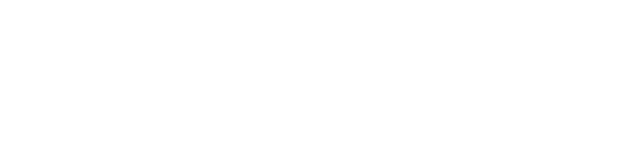
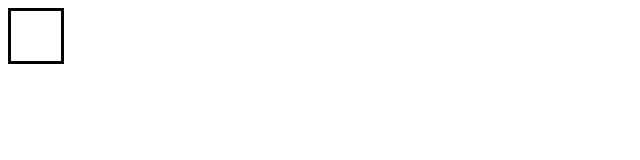
Before and after one commit to Tryndameir/etch-a-sketch, a plain HTML site: page index.html in a window 1280 px wide. Shown: the full height of the page, 0-640 px from the left. Drawn offline with Linux system fonts and the light colour scheme.

Commit message:
added a box with black border with js

```diff
--- a/index.html
+++ b/index.html
@@ -4,8 +4,12 @@
     <meta charset="UTF-8">
     <meta name="viewport" content="width=device-width, initial-scale=1.0">
     <title>Etch a Sketch</title>
+    <link rel="stylesheet" href="style.css">
 </head>
 <body>
+    <div class="container">
+
+    </div>
 
 
 
@@ -21,7 +25,6 @@
 
 
 
-
-
+<script src="./myScript.js"></script>
 </body>
 </html>
--- a/myScript.js
+++ b/myScript.js
@@ -0,0 +1,4 @@
+const container = document.querySelector('.container');
+const div = document.createElement('div');
+container.appendChild(div);
+div.style.cssText = 'border: solid; border-color: black; width: 50px; height: 50px';
```
